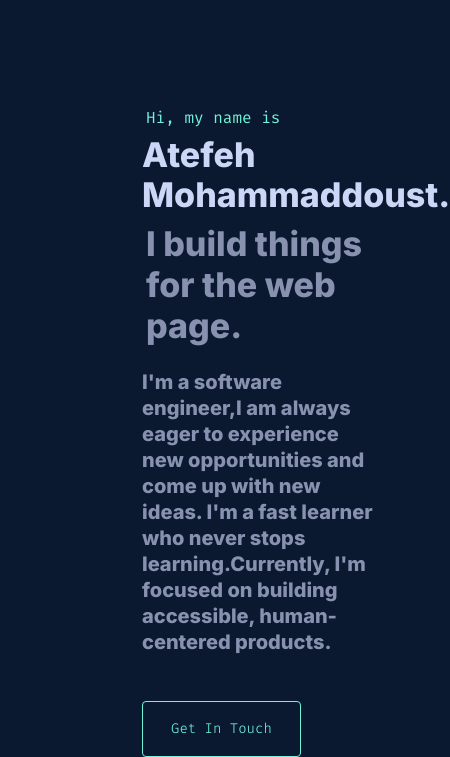
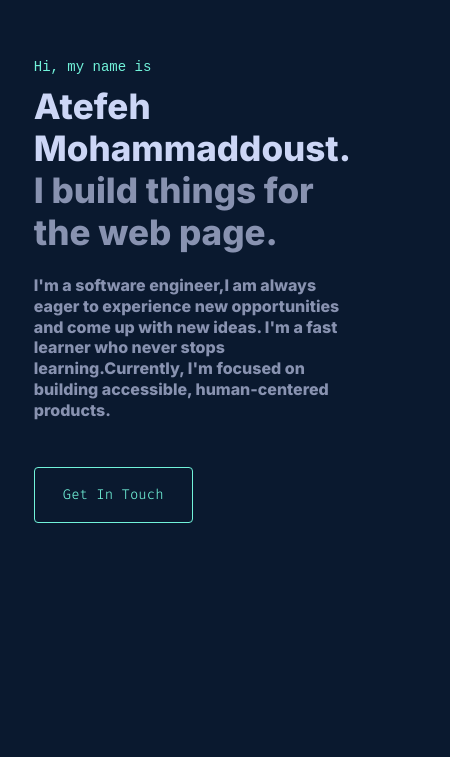
Before and after one commit to atefeh-dev/portofilo, a plain HTML site: page index.html in a window 390 px wide. Shown: the part 131-888 px from the top of the page, 450 px wide, since content can reach past the window. After the commit the page ends 844 px from the top, so only its background shows below. Drawn offline with nearby package versions, Linux system fonts and the light colour scheme; a web font is replaced by a local one.

Commit message:
make responisive correcion

```diff
--- a/index.html
+++ b/index.html
@@ -19,10 +19,7 @@
       href="https://fonts.googleapis.com/css2?family=Calistoga&family=Poppins:ital,wght@1,500&display=swap"
       rel="stylesheet"
     />
-    <link
-      href="https://fonts.googleapis.com/css2?family=Fira+Mono&display=swap"
-      rel="stylesheet"
-    />
+
     <link
       href="https://fonts.googleapis.com/css2?family=Inter:wght@800&display=swap"
       rel="stylesheet"
@@ -40,10 +37,10 @@
     <link rel="stylesheet" href="/src/style.css" />
   </head>
   <body>
-    <div class="container">
+    <section class="eEjAsd">
       <h3 class="hello">Hi, my name is</h3>
-      <h1>Atefeh Mohammaddoust.</h1>
-      <h2>I build things for the web page.</h2>
+      <h1 class="big-heading">Atefeh Mohammaddoust.</h1>
+      <h2 class="big-heading">I build things for the web page.</h2>
       <p>
         I'm a software engineer,I am always eager to experience new
         opportunities and come up with new ideas. I'm a fast learner who never
@@ -51,7 +48,8 @@
         human-centered products.
       </p>
       <button class="fade-up--get-in-touch" type="button">Get In Touch</button>
-    </div>
+    </section>
+
     <script
       src="https://cdn.jsdelivr.net/npm/bootstrap@5.1.0/dist/js/bootstrap.bundle.min.js"
       integrity="sha384-U1DAWAznBHeqEIlVSCgzq+c9gqGAJn5c/t99JyeKa9xxaYpSvHU5awsuZVVFIhvj"
--- a/src/style.css
+++ b/src/style.css
@@ -9,7 +9,7 @@
   --fz-md: 16px;
   --fz-lg: 18px;
   --fz-xl: 20px;
-  --fz-xxl: 22px;
+  --fz-xxl: 35px;
   --green-tint: rgba(100, 255, 218, 0.1);
   --transition: all 0.25s cubic-bezier(0.645, 0.045, 0.355, 1);
 }
@@ -19,14 +19,10 @@ body {
 h1 {
   font-family: "Inter", sans-serif;
   color: var(--private-color);
-  font-size: clamp(34px, 8vw, 70px);
-  margin-left: 130px;
   font-weight: bold;
 }
 h2 {
   font-family: "Inter", sans-serif;
-  font-size: clamp(34px, 8vw, 70px);
-  margin-left: 134px;
   color: var(--public-font);
   font-weight: bold;
 }
@@ -34,20 +30,33 @@ p {
   font-family: "Inter", sans-serif;
   max-width: 560px;
   margin-top: 22px;
-  margin-left: 130px;
   color: var(--public-font);
   font-size: 14px;
-  font-weight: 200;
+  font-weight: 300;
   font-size: var(--fz-xl);
   line-height: 1.3;
+}
+section {
+  margin: 0px auto;
+  padding: 100px 0px;
+  max-width: 1000px;
+}
+
+.eEjAsd {
+  display: flex;
+  -webkit-box-pack: center;
+  justify-content: center;
+  -webkit-box-align: center;
+  flex-direction: column;
+  align-items: flex-start;
+  min-height: 100vh;
+  padding: 0px;
 }
 .hello {
   color: var(--green);
   font-family: "Fira Mono", monospace;
   font-size: clamp(var(--fz-sm), 5vw, var(--fz-md));
   line-height: 17.6px;
-  margin-top: 240px;
-  margin-left: 134px;
 }
 .fade-up--get-in-touch {
   color: var(--green);
@@ -62,8 +71,55 @@ p {
   transition: var(--transition);
   margin-top: 30px;
   font-family: "Fira Code", monospace;
-  margin-left: 130px;
 }
 .fade-up--get-in-touch:hover {
   background-color: var(--green-tint);
 }
+.big-heading {
+  margin: 0px;
+  font-size: clamp(36px, 5vw, 65px);
+}
+@media (max-width: 557px) {
+  body {
+    font-size: var(--fz-lg);
+  }
+  p {
+    font-size: var(--fz-sm);
+  }
+  .big-heading {
+    font-size: var(--fz-xxl);
+  }
+  .eEjAsd {
+    margin-left: 4vh;
+    margin-right: 4vh;
+  }
+  .hello {
+    font-size: var(--fz-sm);
+  }
+}
+
+@media (max-width: 1111px) {
+  .eEjAsd {
+    margin-left: 4vh;
+    margin-right: 4vh;
+  }
+  p {
+    font-size: var(--fz-md);
+  }
+}
+
+*,
+*:before,
+*:after {
+  box-sizing: inherit;
+}
+@media (max-width: 480px) {
+  section {
+    padding: 40px 0px;
+  }
+}
+@media (max-width: 768px) {
+  section {
+    padding: 80px 0px;
+  }
+}
```
